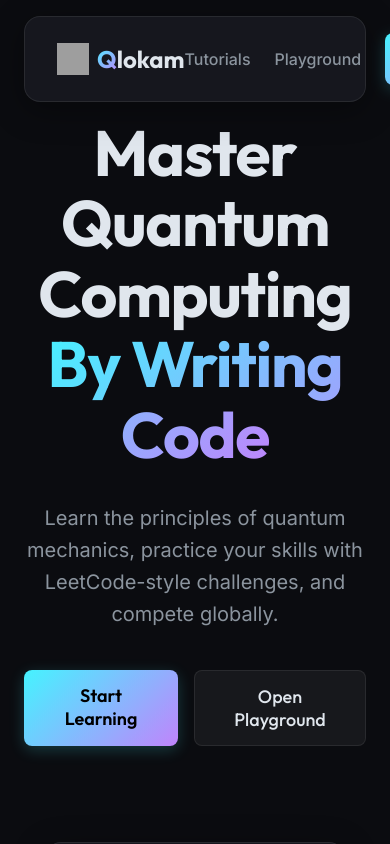
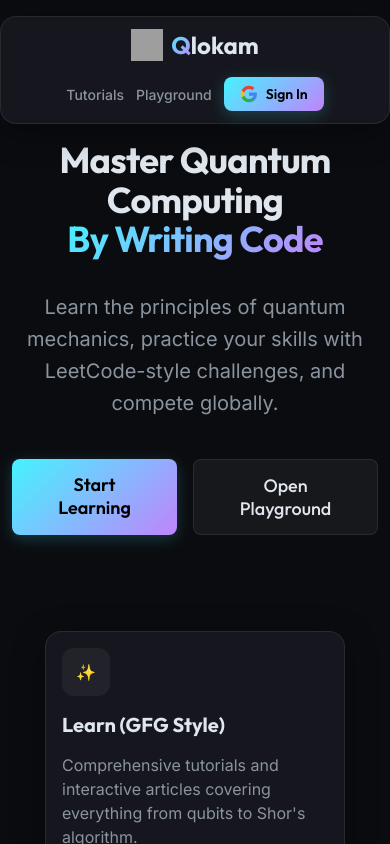
Before and after one commit to quantumcomputingtelugu/Qlokam, a Next.js app in the folder frontend/: page / in a window 390 px wide. Shown: the top 844 px of the page. Built offline with nearby package versions, Linux system fonts and the light colour scheme; no server answers; grey boxes are pictures that could not be loaded.

Commit message:
UI: Make layout fully responsive for mobile devices and fix Arena submit restrictions

```diff
--- a/frontend/src/app/arena/page.tsx
+++ b/frontend/src/app/arena/page.tsx
@@ -106,7 +106,7 @@ export default function ArenaPage() {
   // -------------------------
   if (!activeProblem) {
     return (
-      <div className="container" style={{ paddingTop: '24px', display: 'flex', gap: '24px', minHeight: 'calc(100vh - 100px)' }}>
+      <div className="container responsive-flex" style={{ paddingTop: '24px', display: 'flex', gap: '24px', minHeight: 'calc(100vh - 100px)' }}>
 
         {/* Left Panel: Profile & Stats */}
         <div style={{ flex: 1, display: 'flex', flexDirection: 'column', gap: '24px' }}>
@@ -239,7 +239,7 @@ export default function ArenaPage() {
   // RENDER: SOLVER VIEW
   // -------------------------
   return (
-    <div className="container" style={{ paddingTop: '24px', display: 'flex', gap: '24px', minHeight: 'calc(100vh - 100px)' }}>
+    <div className="container responsive-flex" style={{ paddingTop: '24px', display: 'flex', gap: '24px', minHeight: 'calc(100vh - 100px)' }}>
 
       {/* Left Panel: Problem Description */}
       <div className="glass-panel" style={{ flex: 1, padding: '24px', display: 'flex', flexDirection: 'column' }}>
@@ -295,6 +295,7 @@ export default function ArenaPage() {
            arenaProblemId={activeProblemId}
            onSubmit={handleSubmit}
            submitStatus={submitStatus}
+           disableSubmit={!user}
         />
       </div>
 
--- a/frontend/src/app/globals.css
+++ b/frontend/src/app/globals.css
@@ -124,3 +124,41 @@ a {
   70% { transform: translateX(-50%) scale(1.05); box-shadow: 0 0 0 10px rgba(192, 132, 252, 0); }
   100% { transform: translateX(-50%) scale(1); box-shadow: 0 0 0 0 rgba(192, 132, 252, 0); }
 }
+
+/* Responsive Utilities */
+@media (max-width: 768px) {
+  .responsive-flex {
+    flex-direction: column !important;
+    height: auto !important;
+  }
+  .responsive-sidebar {
+    width: 100% !important;
+    max-width: none !important;
+    max-height: 300px !important;
+  }
+  .responsive-hide {
+    display: none !important;
+  }
+  .container {
+    padding: 0 12px !important;
+  }
+  .glass-panel {
+    padding: 16px !important;
+  }
+  h1 {
+    font-size: 36px !important;
+  }
+  .nav-menu {
+    gap: 12px !important;
+    flex-wrap: wrap !important;
+    justify-content: center !important;
+  }
+  .nav-container {
+    padding: 12px 16px !important;
+    flex-direction: column !important;
+    gap: 16px !important;
+  }
+  .nav-link {
+    font-size: 14px !important;
+  }
+}
--- a/frontend/src/app/tutorials/page.tsx
+++ b/frontend/src/app/tutorials/page.tsx
@@ -82,9 +82,9 @@ export default function TutorialsPage() {
   };
 
   return (
-    <div style={{ paddingTop: '24px', paddingLeft: '24px', paddingRight: '24px', display: 'flex', gap: '24px', height: 'calc(100vh - 100px)', width: '100%' }}>
+    <div className="container responsive-flex" style={{ paddingTop: '24px', display: 'flex', gap: '24px', height: 'calc(100vh - 100px)', width: '100%' }}>
       {/* Left Panel: Tutorial List */}
-      <div className="glass-panel" style={{ width: '280px', flexShrink: 0, padding: '20px', display: 'flex', flexDirection: 'column', overflowY: 'auto' }}>
+      <div className="glass-panel responsive-sidebar" style={{ width: '280px', flexShrink: 0, padding: '20px', display: 'flex', flexDirection: 'column', overflowY: 'auto' }}>
         <h2 style={{ marginBottom: '24px', fontSize: '20px', color: 'var(--accent-primary)' }}>Quantum Modules</h2>
 
         <div style={{ display: 'flex', flexDirection: 'column', gap: '32px' }}>
--- a/frontend/src/components/Navigation.tsx
+++ b/frontend/src/components/Navigation.tsx
@@ -42,8 +42,9 @@ export default function Navigation() {
   };
 
   return (
-    <nav className="glass-panel" style={{
-      margin: '16px 24px',
+    <nav className="glass-panel nav-container" style={{
+      margin: '16px auto',
+      maxWidth: '1200px',
       padding: '16px 32px',
       display: 'flex',
       justifyContent: 'space-between',
@@ -56,7 +57,7 @@ export default function Navigation() {
           <h2 style={{ margin: 0, fontWeight: 700 }}><span className="text-gradient">Q</span>lokam</h2>
         </Link>
       </div>
-      <div style={{ display: 'flex', gap: '24px', alignItems: 'center' }}>
+      <div className="nav-menu" style={{ display: 'flex', gap: '24px', alignItems: 'center' }}>
         <Link href="/tutorials" className="nav-link" style={{ fontWeight: 500, color: pathname === '/tutorials' ? 'var(--text-primary)' : 'var(--text-secondary)', transition: 'color 0.2s' }}>Tutorials</Link>
         {user && (
           <Link href="/arena" className="nav-link" style={{ fontWeight: 500, color: pathname?.startsWith('/arena') ? 'var(--text-primary)' : 'var(--text-secondary)', transition: 'color 0.2s' }}>Arena</Link>
```
Also changed, not shown: frontend/src/components/VisualPlayground.tsx (+6 -4 lines).
